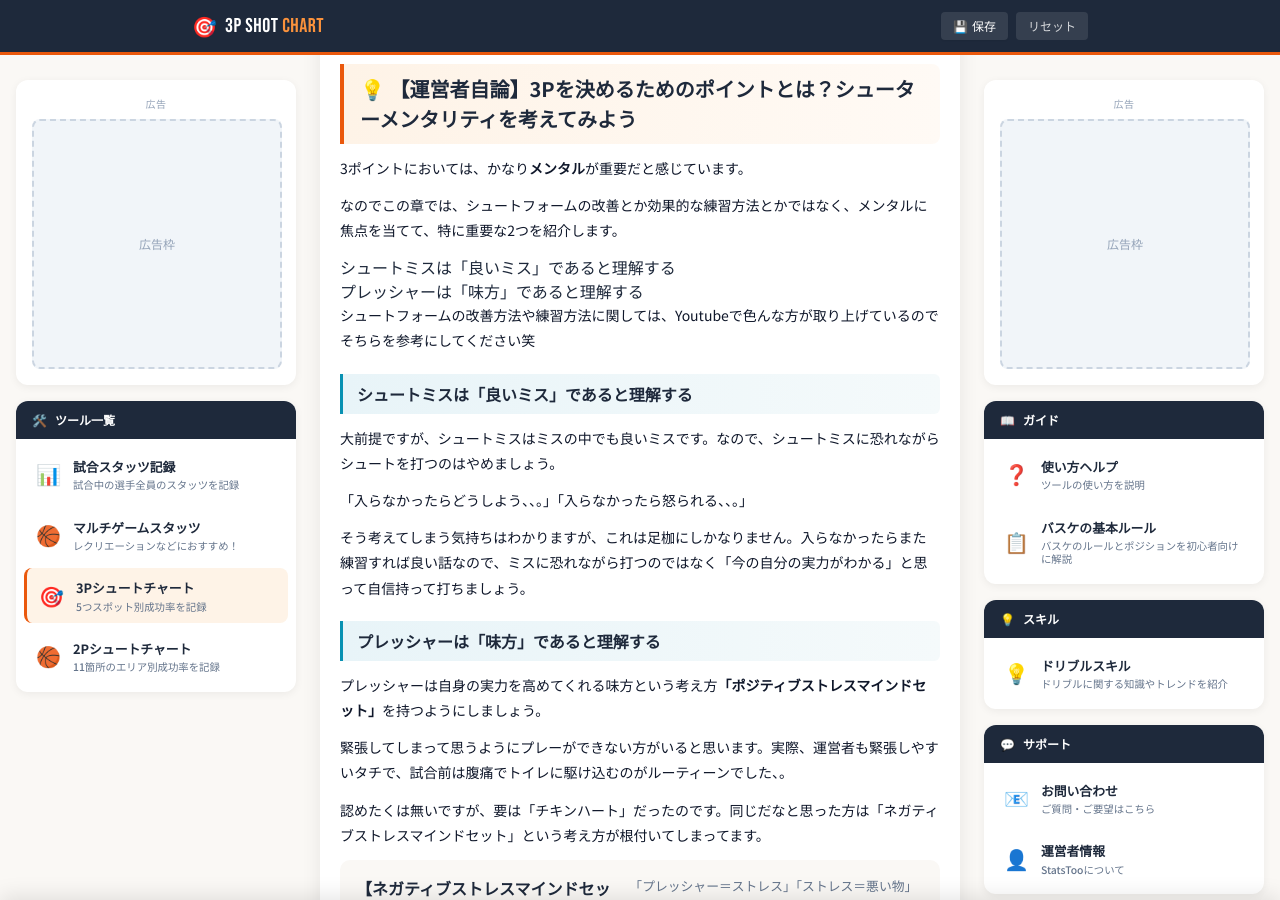
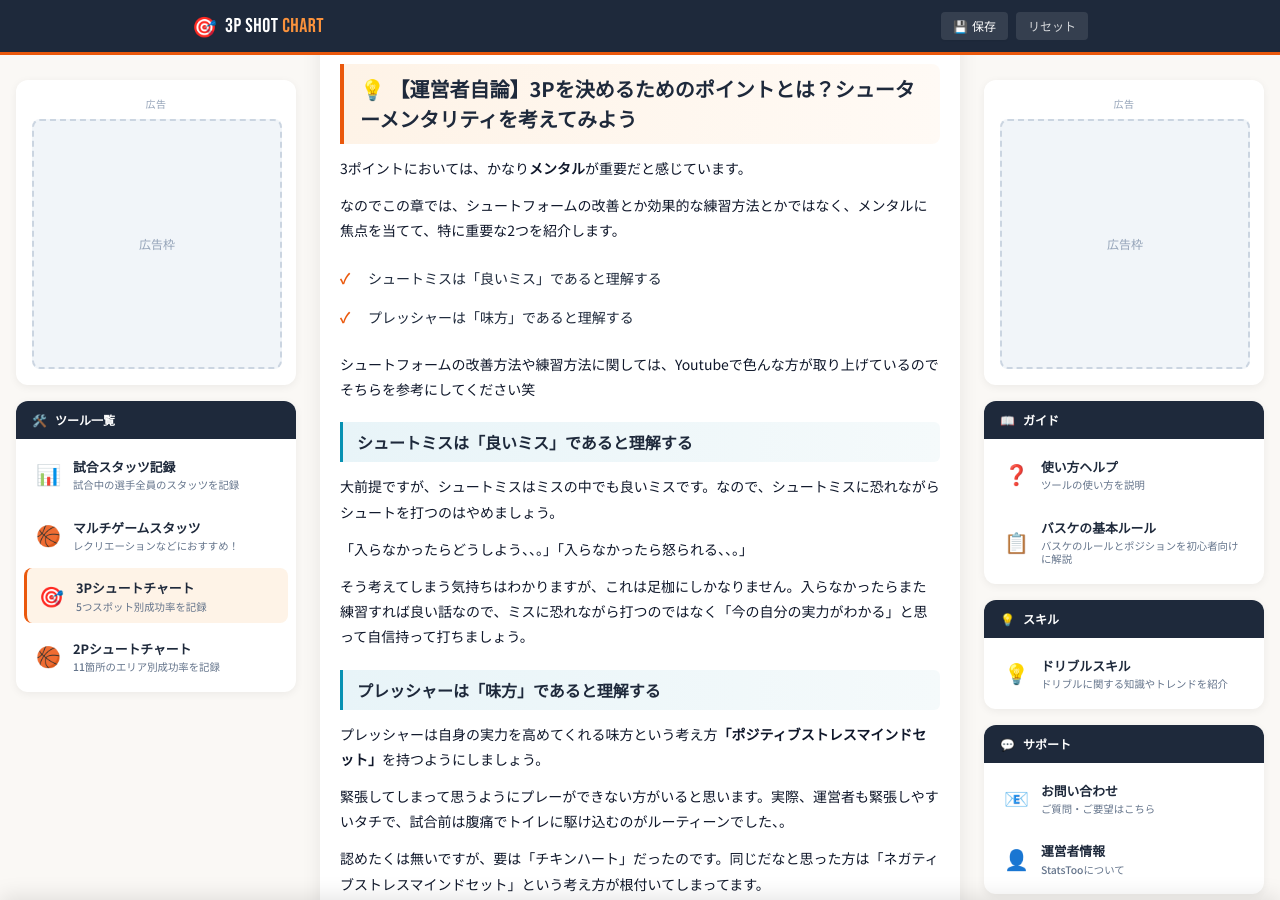
Before and after one commit to BSK-Ryo/statstoo, a Jekyll site: the page built from tools/3point-shot-chart/index.html, in a window 1280 px wide and 900 px high, scrolled down 3347 px. Built offline with Jekyll 4.4.1, drawn with Linux system fonts in a browser that asks for light colours; nearby versions of some CDN libraries.

Commit message:
微調整

```diff
--- a/tools/3point-shot-chart/index.html
+++ b/tools/3point-shot-chart/index.html
@@ -522,10 +522,10 @@ description: 3Pシュートのスポット別成功率を記録・分析。個
                 <h2>💡 【運営者自論】3Pを決めるためのポイントとは？シューターメンタリティを考えてみよう</h2>
                 <p>3ポイントにおいては、かなり<b>メンタル</b>が重要だと感じています。</p>
                 <p>なのでこの章では、シュートフォームの改善とか効果的な練習方法とかではなく、メンタルに焦点を当てて、特に重要な2つを紹介します。
-                    <ol>
+                    <ul class="article-list-check">
                         <li>シュートミスは「良いミス」であると理解する</li>
                         <li>プレッシャーは「味方」であると理解する</li>
-                    </ol>
+                    </ul>
                 <p>シュートフォームの改善方法や練習方法に関しては、Youtubeで色んな方が取り上げているのでそちらを参考にしてください笑</p>
 
                 <h3 class="article-block">シュートミスは「良いミス」であると理解する</h3>
```
